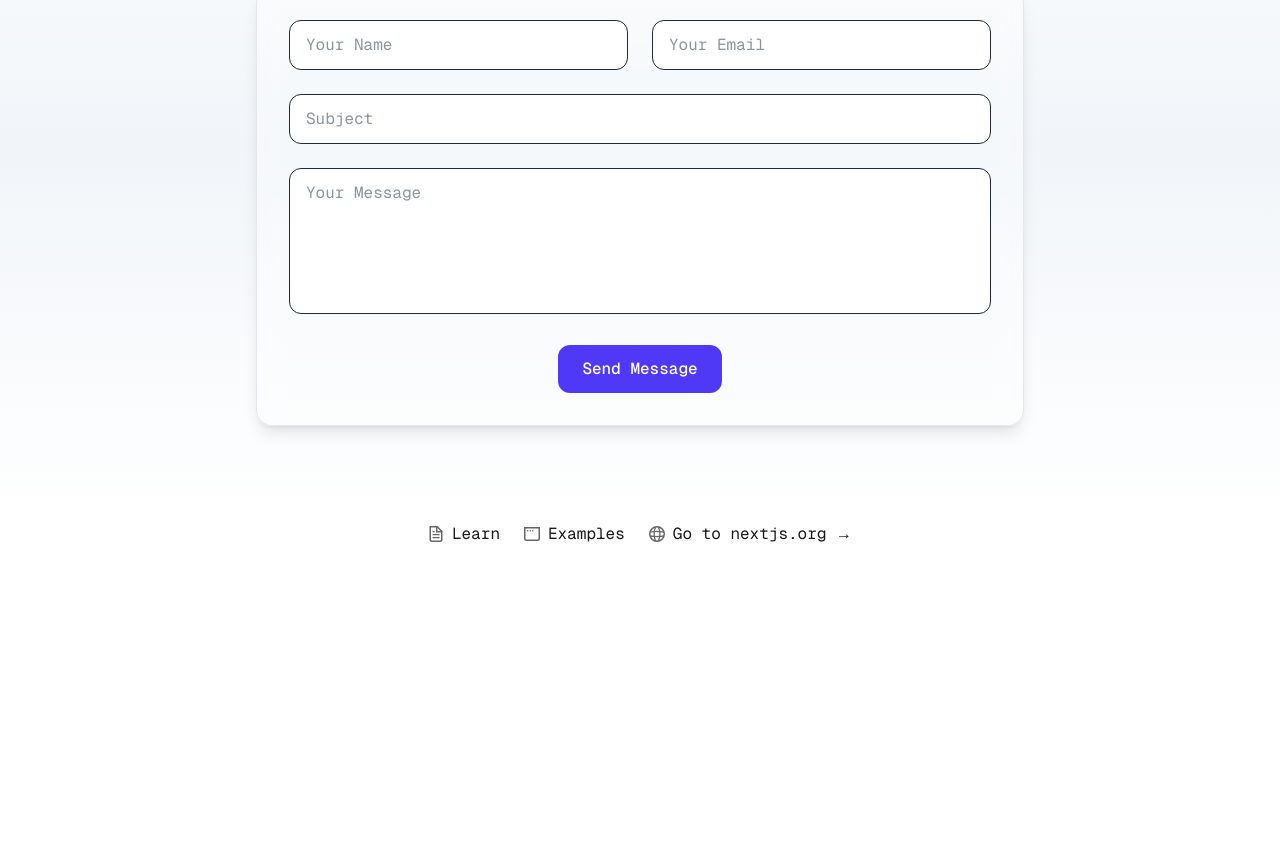
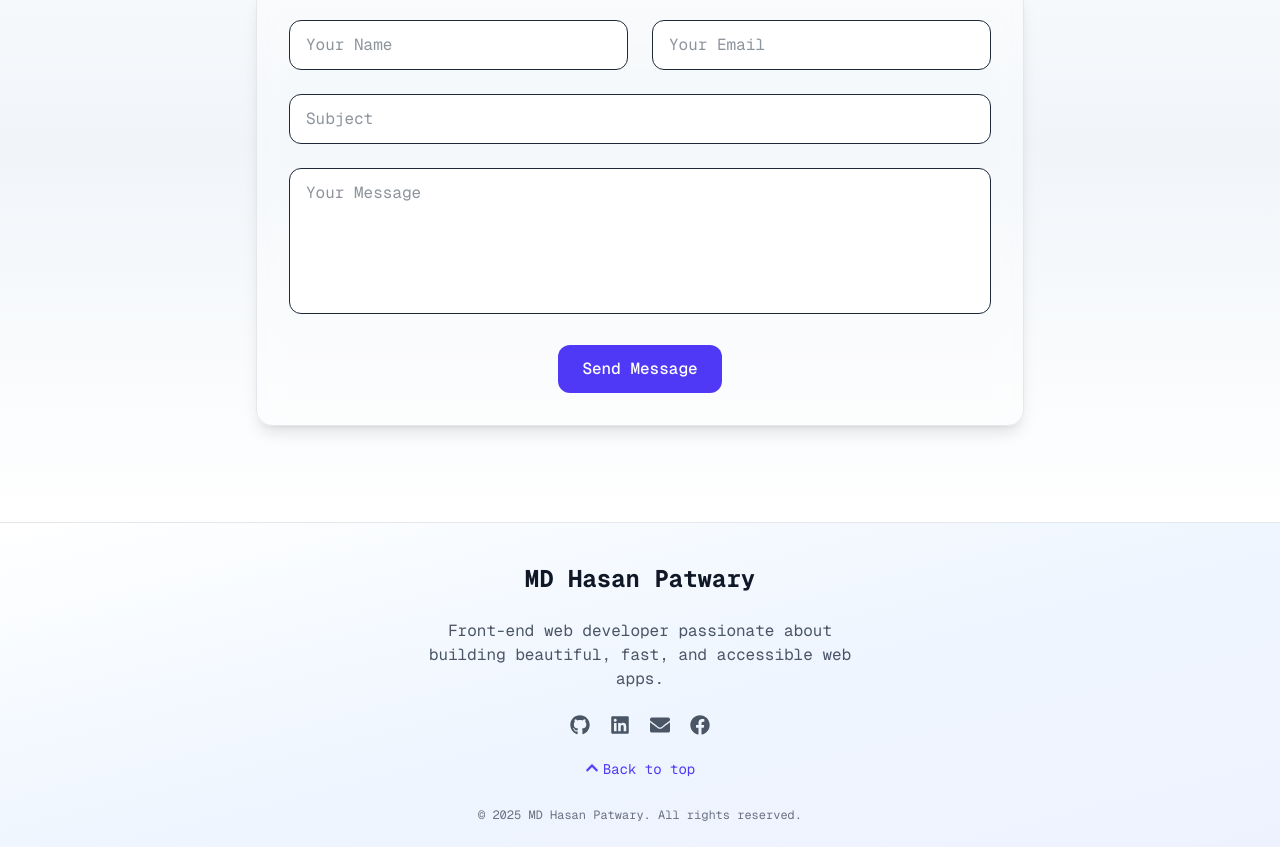
Before and after one commit to mdhasanpatwary/portfolio-app, a Next.js app: page / in a window 1280 px wide. Shown: the part 3767-4614 px from the top of the page. Before the commit the page ends 4313 px from the top, so only its background shows below. Built offline with nearby package versions, Linux system fonts and the light colour scheme.

Commit message:
add: Footer

```diff
--- a/app/layout.tsx
+++ b/app/layout.tsx
@@ -2,6 +2,7 @@ import type { Metadata } from "next";
 import { Geist, Geist_Mono } from "next/font/google";
 import "./globals.css";
 import Header from "@/components/header/Header";
+import Footer from "@/components/footer/Footer";
 
 const geistSans = Geist({
   variable: "--font-geist-sans",
@@ -30,6 +31,7 @@ export default function RootLayout({
       >
         <Header />
         {children}
+        <Footer />
       </body>
     </html>
   );
--- a/app/page.tsx
+++ b/app/page.tsx
@@ -69,53 +69,53 @@ export default function Home() {
         {/*  </a>*/}
         {/*</div>*/}
       </main>
-      <footer className="row-start-3 flex gap-[24px] flex-wrap items-center justify-center">
-        <a
-          className="flex items-center gap-2 hover:underline hover:underline-offset-4"
-          href="https://nextjs.org/learn?utm_source=create-next-app&utm_medium=appdir-template-tw&utm_campaign=create-next-app"
-          target="_blank"
-          rel="noopener noreferrer"
-        >
-          <Image
-            aria-hidden
-            src="/file.svg"
-            alt="File icon"
-            width={16}
-            height={16}
-          />
-          Learn
-        </a>
-        <a
-          className="flex items-center gap-2 hover:underline hover:underline-offset-4"
-          href="https://vercel.com/templates?framework=next.js&utm_source=create-next-app&utm_medium=appdir-template-tw&utm_campaign=create-next-app"
-          target="_blank"
-          rel="noopener noreferrer"
-        >
-          <Image
-            aria-hidden
-            src="/window.svg"
-            alt="Window icon"
-            width={16}
-            height={16}
-          />
-          Examples
-        </a>
-        <a
-          className="flex items-center gap-2 hover:underline hover:underline-offset-4"
-          href="https://nextjs.org?utm_source=create-next-app&utm_medium=appdir-template-tw&utm_campaign=create-next-app"
-          target="_blank"
-          rel="noopener noreferrer"
-        >
-          <Image
-            aria-hidden
-            src="/globe.svg"
-            alt="Globe icon"
-            width={16}
-            height={16}
-          />
-          Go to nextjs.org →
-        </a>
-      </footer>
+      {/*<footer className="row-start-3 flex gap-[24px] flex-wrap items-center justify-center">*/}
+      {/*  <a*/}
+      {/*    className="flex items-center gap-2 hover:underline hover:underline-offset-4"*/}
+      {/*    href="https://nextjs.org/learn?utm_source=create-next-app&utm_medium=appdir-template-tw&utm_campaign=create-next-app"*/}
+      {/*    target="_blank"*/}
+      {/*    rel="noopener noreferrer"*/}
+      {/*  >*/}
+      {/*    <Image*/}
+      {/*      aria-hidden*/}
+      {/*      src="/file.svg"*/}
+      {/*      alt="File icon"*/}
+      {/*      width={16}*/}
+      {/*      height={16}*/}
+      {/*    />*/}
+      {/*    Learn*/}
+      {/*  </a>*/}
+      {/*  <a*/}
+      {/*    className="flex items-center gap-2 hover:underline hover:underline-offset-4"*/}
+      {/*    href="https://vercel.com/templates?framework=next.js&utm_source=create-next-app&utm_medium=appdir-template-tw&utm_campaign=create-next-app"*/}
+      {/*    target="_blank"*/}
+      {/*    rel="noopener noreferrer"*/}
+      {/*  >*/}
+      {/*    <Image*/}
+      {/*      aria-hidden*/}
+      {/*      src="/window.svg"*/}
+      {/*      alt="Window icon"*/}
+      {/*      width={16}*/}
+      {/*      height={16}*/}
+      {/*    />*/}
+      {/*    Examples*/}
+      {/*  </a>*/}
+      {/*  <a*/}
+      {/*    className="flex items-center gap-2 hover:underline hover:underline-offset-4"*/}
+      {/*    href="https://nextjs.org?utm_source=create-next-app&utm_medium=appdir-template-tw&utm_campaign=create-next-app"*/}
+      {/*    target="_blank"*/}
+      {/*    rel="noopener noreferrer"*/}
+      {/*  >*/}
+      {/*    <Image*/}
+      {/*      aria-hidden*/}
+      {/*      src="/globe.svg"*/}
+      {/*      alt="Globe icon"*/}
+      {/*      width={16}*/}
+      {/*      height={16}*/}
+      {/*    />*/}
+      {/*    Go to nextjs.org →*/}
+      {/*  </a>*/}
+      {/*</footer>*/}
     </div>
   );
 }
--- a/components/contact/Contact.tsx
+++ b/components/contact/Contact.tsx
@@ -83,7 +83,7 @@ const Contact: FC = () => {
 
                     <button
                         type="submit"
-                        className="w-full md:w-auto px-6 py-3 bg-indigo-600 hover:bg-indigo-700 text-white font-medium rounded-xl transition duration-300"
+                        className="w-full md:w-auto cursor-pointer px-6 py-3 bg-indigo-600 hover:bg-indigo-700 text-white font-medium rounded-xl transition duration-300"
                     >
                         Send Message
                     </button>
--- /dev/null
+++ b/components/footer/Footer.tsx
@@ -0,0 +1,56 @@
+"use client";
+
+import { FC } from "react";
+import {
+    FaGithub,
+    FaLinkedin,
+    FaFacebook,
+    FaEnvelope,
+    FaChevronUp,
+} from "react-icons/fa";
+
+const Footer: FC = () => {
+    return (
+        <footer className="bg-gradient-to-br from-white via-blue-50 to-indigo-50 dark:from-gray-900 dark:via-gray-800 dark:to-gray-900 border-t border-gray-200 dark:border-gray-700 pt-10 pb-6 px-6 text-center">
+            <div className="max-w-6xl mx-auto space-y-6">
+                {/* Logo / Name */}
+                <h2 className="text-2xl font-bold text-gray-900 dark:text-white">
+                    MD Hasan Patwary
+                </h2>
+                <p className="text-gray-600 dark:text-gray-400 max-w-md mx-auto">
+                    Front-end web developer passionate about building beautiful, fast, and accessible web apps.
+                </p>
+
+                {/* Social Icons */}
+                <div className="flex justify-center gap-5 text-xl text-gray-600 dark:text-gray-400">
+                    <a href="https://github.com/mdhasanpatwary" target="_blank" className="hover:text-indigo-500 transition">
+                        <FaGithub />
+                    </a>
+                    <a href="https://linkedin.com/in/mdhasanpatwary" target="_blank" className="hover:text-indigo-500 transition">
+                        <FaLinkedin />
+                    </a>
+                    <a href="mailto:patwary.web@gmail.com" className="hover:text-indigo-500 transition">
+                        <FaEnvelope />
+                    </a>
+                    <a href="https://facebook.com" target="_blank" className="hover:text-indigo-500 transition">
+                        <FaFacebook />
+                    </a>
+                </div>
+
+                {/* Back to top */}
+                <div>
+                    <a href="#top" className="inline-flex items-center gap-1 text-sm text-indigo-600 hover:underline">
+                        <FaChevronUp className="animate-bounce" /> Back to top
+                    </a>
+                </div>
+
+                {/* Copyright */}
+                <p className="text-xs text-gray-500 dark:text-gray-600">
+                    &copy; {new Date().getFullYear()} MD Hasan Patwary. All rights reserved.
+                </p>
+            </div>
+        </footer>
+    );
+};
+
+export default Footer;
```
